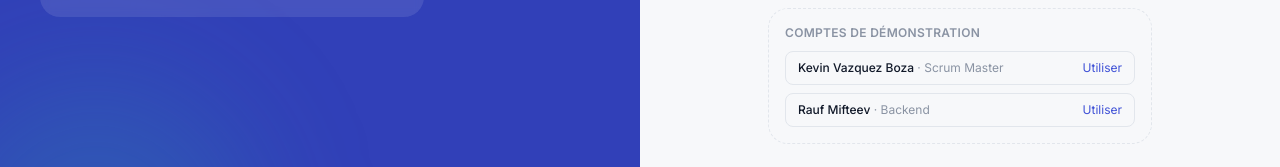
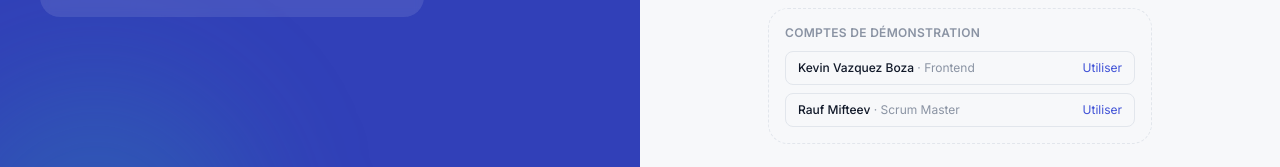
Before and after one commit to rauf-mifteev/ProjetSync_Demo, a React (Vite) app: page /#/login in a window 1280 px wide. Shown: the part 532-699 px from the top of the page. Built offline with nearby package versions, Linux system fonts and the light colour scheme; no server answers.

Commit message:
[Upd] Update roles in demo accounts for LoginPage

```diff
--- a/src/pages/LoginPage.jsx
+++ b/src/pages/LoginPage.jsx
@@ -3,8 +3,8 @@ import { Sparkles, ArrowRight, Users2 } from "lucide-react";
 import { login, register } from "../lib/data";
 
 const DEMO_ACCOUNTS = [
-  { name: "Kevin Vazquez Boza", role: "Scrum Master", email: "kevin.vb@demo.projetsync.app" },
-  { name: "Rauf Mifteev", role: "Backend", email: "rauf.mifteev@demo.projetsync.app" },
+  { name: "Kevin Vazquez Boza", role: "Frontend", email: "kevin.vb@demo.projetsync.app" },
+  { name: "Rauf Mifteev", role: "Scrum Master", email: "rauf.mifteev@demo.projetsync.app" },
 ];
 
 export default function LoginPage({ onAuth }) {
```
